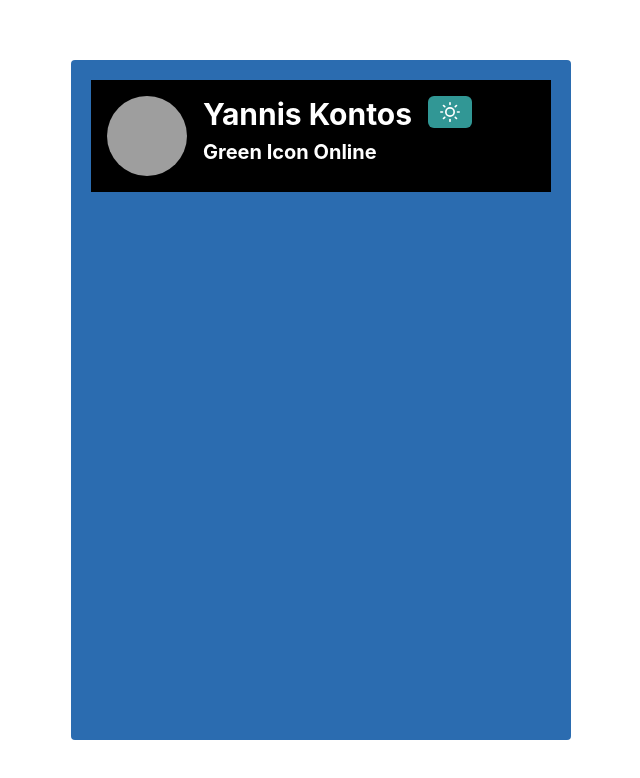
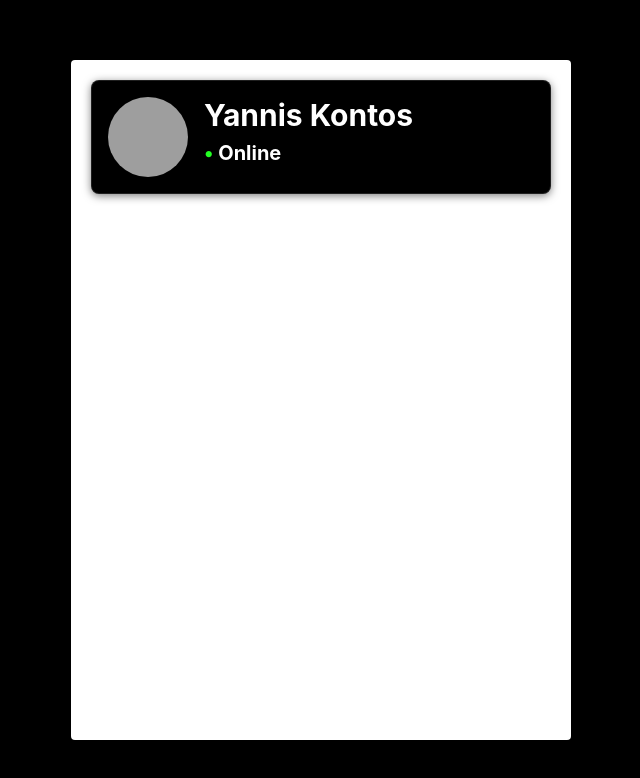
Before and after one commit to yannikontos/Group-Chat, a React (Vite) app: page / in a window 1280 px wide. Shown: the top 778 px of the page, without its empty margins (319-959 px from the left). Built offline with nearby package versions, Linux system fonts and the light colour scheme; grey boxes are pictures that could not be loaded.

Commit message:
more changes

```diff
--- a/src/App.jsx
+++ b/src/App.jsx
@@ -1,15 +1,15 @@
 import { Box, Center, Container, Flex, Image, Heading, Stack, Button, ButtonGroup  } from '@chakra-ui/react';
 import { SunIcon } from '@chakra-ui/icons'
 import { useState } from 'react';
+import "./styles.css";
 
 function App() {
 
-
   return (
     <>
-      <Center h='100vh' bg=''>
-        <Container w={[300, 350, 500]}  h='85vh' borderRadius='4px' p={5} bg='blue.600'>
-            <Flex flexDir='row' bg='black' gap={4} p={4} color='white'>
+      <Center h='100vh' bg='black'>
+        <Container w={[300, 350, 500]}  h='85vh' borderRadius='4px' p={5} bg='white'>
+            <Flex flexDir='row' bg='black' gap={4} p={4} color='white' borderRadius='lg' boxShadow='rgba(0, 0, 0, 0.500) 0 2px 8px' border='1.5px solid hsla(0, 0%, 76%, 0.158)'>
               <Image
                 borderRadius='full'
                 boxSize='80px'
@@ -21,13 +21,11 @@ function App() {
                   Yannis Kontos
                 </Heading>
                 <Heading size='md'>
-                  Green Icon Online
+
+                  <span className='online-status'>&#x2022;</span> Online
                 </Heading>
               </Stack>
 
-              <Button colorScheme='teal' size='sm' onClick={() => changeTheme}>
-                <SunIcon float='right' color='white' fontSize='xl' />
-              </Button>
 
             </Flex>
         </Container>
@@ -36,15 +34,4 @@ function App() {
     )
 }
 
-function changeTheme() {
-  const { colorMode, toggleColorMode } = useColorMode()
-  return (
-    <header>
-      <Button onClick={toggleColorMode}>
-        Toggle {colorMode === 'light' ? 'Dark' : 'Light'}
-      </Button>
-    </header>
-  )
-}
-
 export default App
--- /dev/null
+++ b/src/styles.css
@@ -0,0 +1,3 @@
+.online-status {
+    color: rgb(35, 255, 35);
+}
```
Also changed, not shown: src/ToggleDarkMode.jsx (added, +32 -0 lines).
